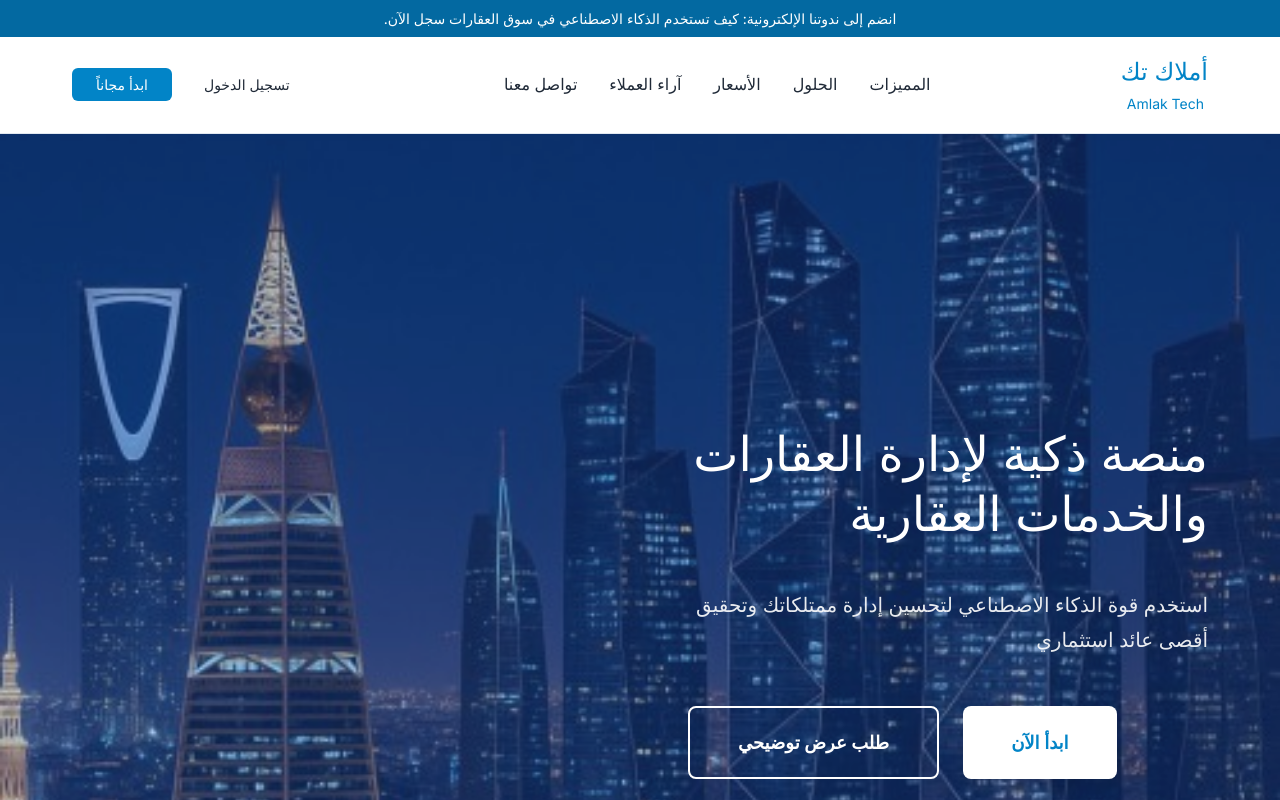
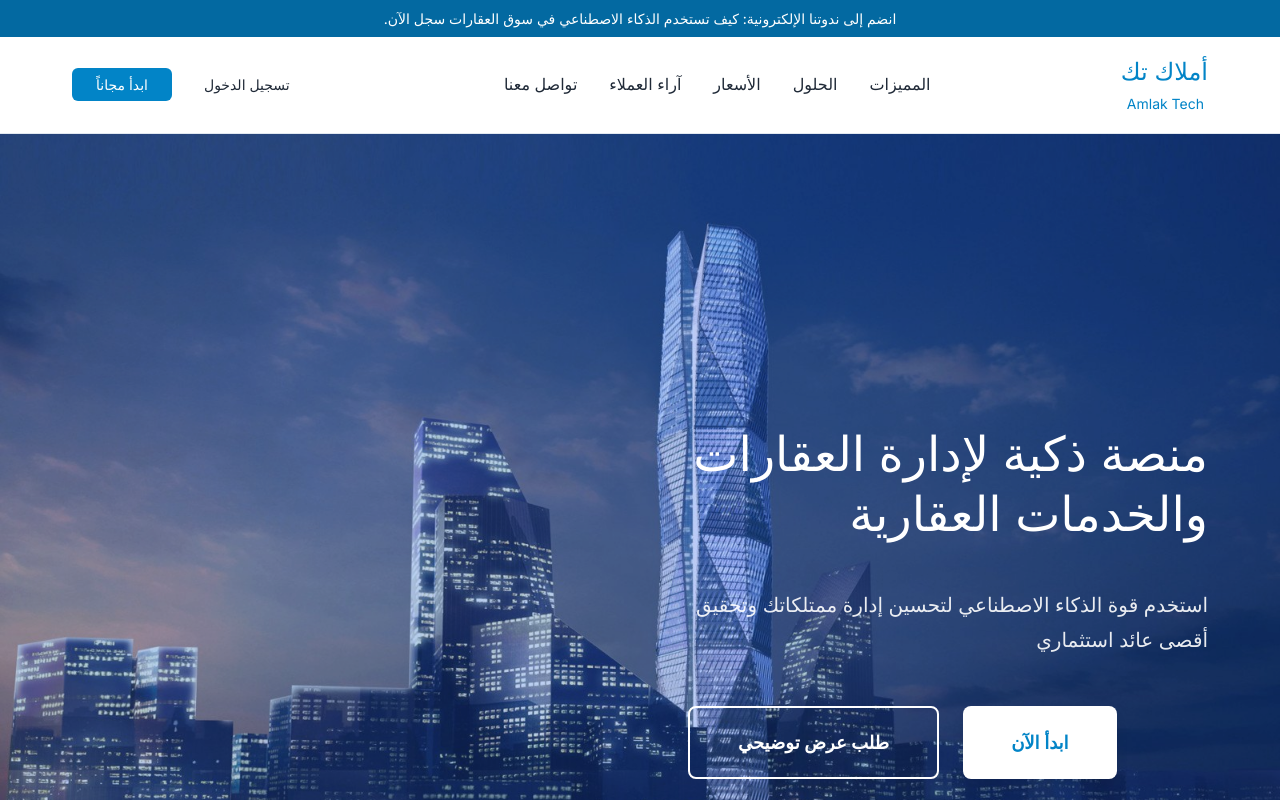
Before and after one commit to yaraabdullah/AmlakTech-Website, a Next.js app: page / in a window 1280 px wide. Shown: the top 800 px of the page. Built offline with nearby package versions, Linux system fonts and the light colour scheme.

Commit message:
update the hero pic

```diff
--- a/styles/Hero.module.css
+++ b/styles/Hero.module.css
@@ -158,7 +158,7 @@
   left: 0;
   width: 100%;
   height: 100%;
-  background-image: url('/icons/Riyadh.jpg');
+  background-image: url('/icons/towers.jpg');
   background-size: cover;
   background-position: center;
   background-repeat: no-repeat;
```
Also changed, not shown: public/icons/towers.jpg (added).
